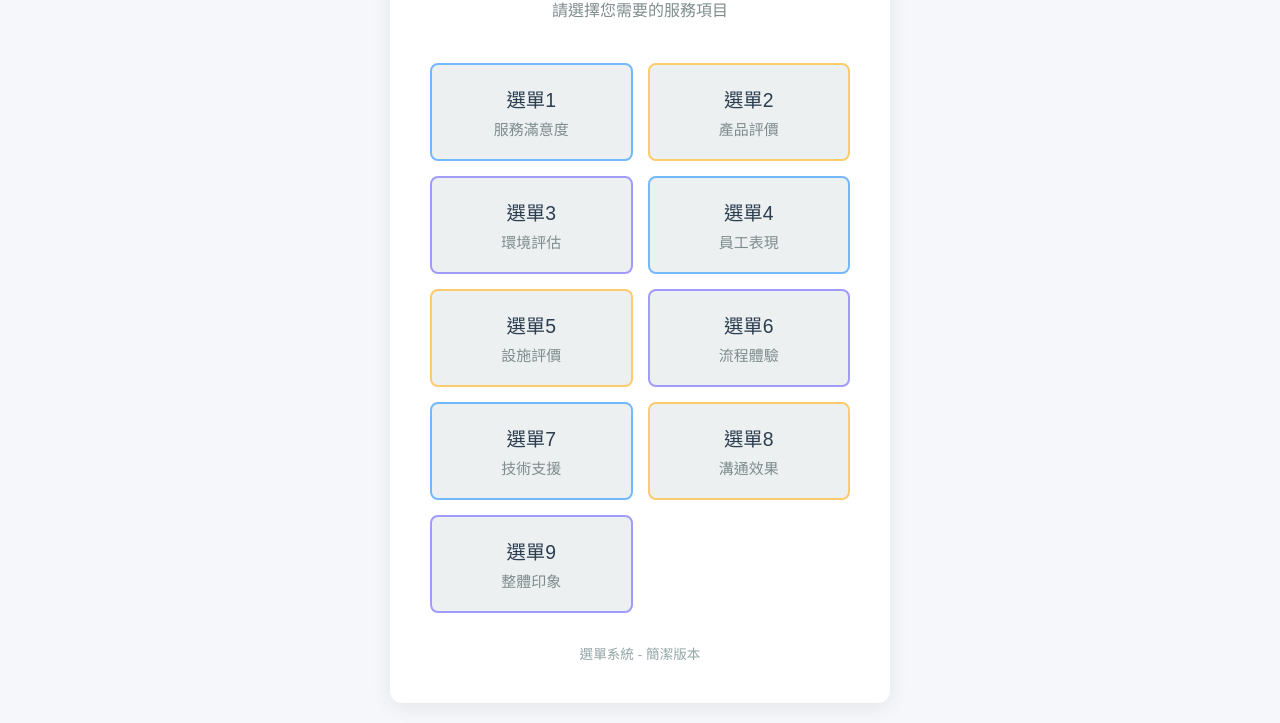
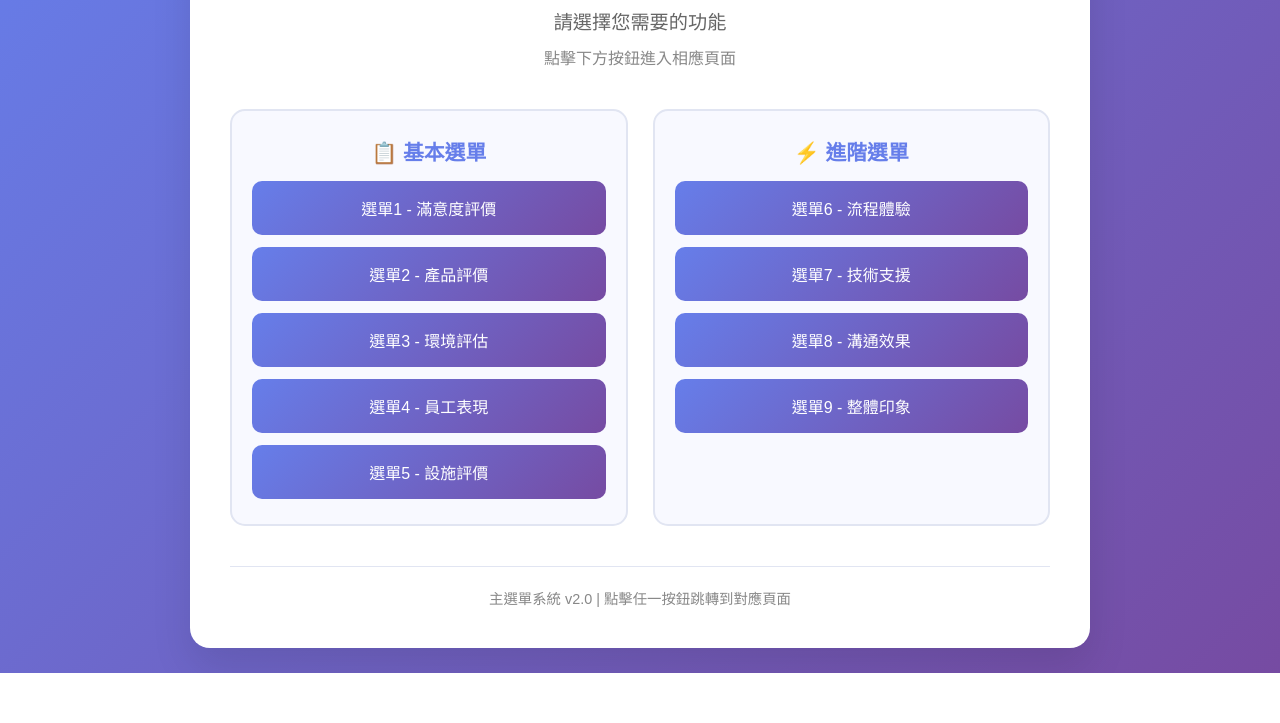
Before and after one commit to Chenyou0907/c, a plain HTML site: page index.html in a window 1280 px wide. Shown: the part 127-850 px from the top of the page. After the commit the page ends 800 px from the top, so only its background shows below. Drawn offline with Linux system fonts and the light colour scheme.

Commit message:
Add files via upload

```diff
--- a/index.html
+++ b/index.html
@@ -3,7 +3,7 @@
 <head>
     <meta charset="UTF-8">
     <meta name="viewport" content="width=device-width, initial-scale=1.0">
-    <title>選單系統</title>
+    <title>主選單系統</title>
     <style>
         * {
             margin: 0;
@@ -13,7 +13,7 @@
 
         body {
             font-family: 'Microsoft JhengHei', Arial, sans-serif;
-            background: #f5f7fa;
+            background: linear-gradient(135deg, #667eea 0%, #764ba2 100%);
             min-height: 100vh;
             display: flex;
             justify-content: center;
@@ -23,155 +23,192 @@
 
         .container {
             background: white;
-            border-radius: 12px;
+            border-radius: 20px;
             padding: 40px;
-            box-shadow: 0 4px 20px rgba(0, 0, 0, 0.08);
+            box-shadow: 0 20px 40px rgba(0, 0, 0, 0.1);
             text-align: center;
-            max-width: 500px;
+            max-width: 900px;
             width: 100%;
         }
 
-        h1 {
-            color: #2c3e50;
-            margin-bottom: 20px;
-            font-size: 2em;
-            font-weight: 600;
+        .header {
+            margin-bottom: 40px;
+        }
+
+        .header h1 {
+            color: #667eea;
+            margin-bottom: 10px;
+            font-size: 2.5rem;
+            font-weight: 700;
+        }
+
+        .header p {
+            color: #666;
+            font-size: 1.2rem;
+            margin-bottom: 10px;
         }
 
         .subtitle {
-            color: #7f8c8d;
-            margin-bottom: 40px;
-            font-size: 1em;
-            line-height: 1.5;
+            color: #888;
+            font-size: 1rem;
         }
 
         .menu-grid {
             display: grid;
-            grid-template-columns: repeat(auto-fit, minmax(200px, 1fr));
-            gap: 15px;
-            margin-top: 20px;
+            grid-template-columns: repeat(2, 1fr);
+            gap: 25px;
+            margin-top: 30px;
         }
 
-        .menu-button {
-            background: #ecf0f1;
-            color: #2c3e50;
-            padding: 20px;
-            border: 2px solid #bdc3c7;
-            border-radius: 8px;
-            font-size: 1.1em;
-            font-weight: 500;
-            cursor: pointer;
-            transition: all 0.2s ease;
-            text-decoration: none;
-            display: block;
+        .menu-section {
+            background: #f8f9ff;
+            border-radius: 15px;
+            padding: 25px 20px;
+            border: 2px solid #e1e5f2;
+            transition: all 0.3s ease;
         }
 
-        .menu-button:hover {
-            background: #d5dbdb;
-            border-color: #95a5a6;
-            transform: translateY(-1px);
+        .menu-section:hover {
+            transform: translateY(-3px);
+            box-shadow: 0 10px 25px rgba(102, 126, 234, 0.15);
+            border-color: #667eea;
         }
 
-        .menu-button.service {
-            border-color: #74b9ff;
+        .section-title {
+            color: #667eea;
+            font-size: 1.3rem;
+            font-weight: 600;
+            margin-bottom: 15px;
+            display: flex;
+            align-items: center;
+            justify-content: center;
+            gap: 8px;
         }
 
-        .menu-button.service:hover {
-            background: #e8f4fd;
-            border-color: #0984e3;
+        .menu-buttons {
+            display: flex;
+            flex-direction: column;
+            gap: 12px;
         }
 
-        .menu-button.scoring {
-            border-color: #fdcb6e;
+        .menu-btn {
+            display: block;
+            text-decoration: none;
+            padding: 15px 20px;
+            background: linear-gradient(135deg, #667eea 0%, #764ba2 100%);
+            color: white;
+            border-radius: 10px;
+            font-size: 1rem;
+            font-weight: 500;
+            transition: all 0.3s ease;
+            border: none;
+            cursor: pointer;
         }
 
-        .menu-button.scoring:hover {
-            background: #fef7e8;
-            border-color: #e17055;
+        .menu-btn:hover {
+            transform: translateY(-2px);
+            box-shadow: 0 6px 20px rgba(102, 126, 234, 0.3);
+            background: linear-gradient(135deg, #5a67d8 0%, #667eea 100%);
         }
 
-        .menu-button.feedback {
-            border-color: #a29bfe;
+
+        .footer {
+            margin-top: 40px;
+            padding-top: 20px;
+            border-top: 1px solid #e1e5f2;
+            color: #888;
+            font-size: 0.9rem;
         }
 
-        .menu-button.feedback:hover {
-            background: #f1f0fe;
-            border-color: #6c5ce7;
+        /* 響應式設計 */
+        @media (max-width: 768px) {
+            .container {
+                padding: 25px;
+            }
+
+            .header h1 {
+                font-size: 2rem;
+            }
+
+            .header p {
+                font-size: 1rem;
+            }
+
+            .menu-grid {
+                grid-template-columns: 1fr;
+                gap: 20px;
+            }
+
+            .menu-btn {
+                padding: 12px 16px;
+                font-size: 0.9rem;
+            }
         }
 
-        .button-text {
-            font-size: 1.1em;
-            margin-bottom: 5px;
+        /* 動畫效果 */
+        @keyframes fadeInUp {
+            from {
+                opacity: 0;
+                transform: translateY(30px);
+            }
+            to {
+                opacity: 1;
+                transform: translateY(0);
+            }
         }
 
-        .button-desc {
-            font-size: 0.85em;
-            color: #7f8c8d;
+        .container {
+            animation: fadeInUp 0.6s ease-out;
         }
 
-        .footer {
-            margin-top: 30px;
-            color: #95a5a6;
-            font-size: 0.85em;
+        .menu-section {
+            animation: fadeInUp 0.6s ease-out;
         }
+
+        .menu-section:nth-child(1) { animation-delay: 0.1s; }
+        .menu-section:nth-child(2) { animation-delay: 0.2s; }
     </style>
 </head>
 <body>
     <div class="container">
-        <h1>選單系統</h1>
-        <p class="subtitle">
-            請選擇您需要的服務項目
-        </p>
+        <div class="header">
+            <h1>主選單系統</h1>
+            <p>請選擇您需要的功能</p>
+            <div class="subtitle">點擊下方按鈕進入相應頁面</div>
+        </div>
 
         <div class="menu-grid">
-            <a href="menu1.html" class="menu-button service">
-                <div class="button-text">選單1</div>
-                <div class="button-desc">服務滿意度</div>
-            </a>
+            <!-- 基本選單區 -->
+            <div class="menu-section">
+                <div class="section-title">
+                    📋 基本選單
+                </div>
+                <div class="menu-buttons">
+                    <a href="menu1.html" class="menu-btn">選單1 - 滿意度評價</a>
+                    <a href="menu2.html" class="menu-btn">選單2 - 產品評價</a>
+                    <a href="menu3.html" class="menu-btn">選單3 - 環境評估</a>
+                    <a href="menu4.html" class="menu-btn">選單4 - 員工表現</a>
+                    <a href="menu5.html" class="menu-btn">選單5 - 設施評價</a>
+                </div>
+            </div>
 
-            <a href="menu2.html" class="menu-button scoring">
-                <div class="button-text">選單2</div>
-                <div class="button-desc">產品評價</div>
-            </a>
+            <!-- 進階選單區 -->
+            <div class="menu-section">
+                <div class="section-title">
+                    ⚡ 進階選單
+                </div>
+                <div class="menu-buttons">
+                    <a href="menu6.html" class="menu-btn">選單6 - 流程體驗</a>
+                    <a href="menu7.html" class="menu-btn">選單7 - 技術支援</a>
+                    <a href="menu8.html" class="menu-btn">選單8 - 溝通效果</a>
+                    <a href="menu9.html" class="menu-btn">選單9 - 整體印象</a>
+                </div>
+            </div>
 
-            <a href="menu3.html" class="menu-button feedback">
-                <div class="button-text">選單3</div>
-                <div class="button-desc">環境評估</div>
-            </a>
-
-            <a href="menu4.html" class="menu-button service">
-                <div class="button-text">選單4</div>
-                <div class="button-desc">員工表現</div>
-            </a>
-
-            <a href="menu5.html" class="menu-button scoring">
-                <div class="button-text">選單5</div>
-                <div class="button-desc">設施評價</div>
-            </a>
-
-            <a href="menu6.html" class="menu-button feedback">
-                <div class="button-text">選單6</div>
-                <div class="button-desc">流程體驗</div>
-            </a>
-
-            <a href="menu7.html" class="menu-button service">
-                <div class="button-text">選單7</div>
-                <div class="button-desc">技術支援</div>
-            </a>
-
-            <a href="menu8.html" class="menu-button scoring">
-                <div class="button-text">選單8</div>
-                <div class="button-desc">溝通效果</div>
-            </a>
-
-            <a href="menu9.html" class="menu-button feedback">
-                <div class="button-text">選單9</div>
-                <div class="button-desc">整體印象</div>
-            </a>
         </div>
 
         <div class="footer">
-            <p>選單系統 - 簡潔版本</p>
+            <p>主選單系統 v2.0 | 點擊任一按鈕跳轉到對應頁面</p>
         </div>
     </div>
 </body>
```
Also changed, not shown: 2 other files.
